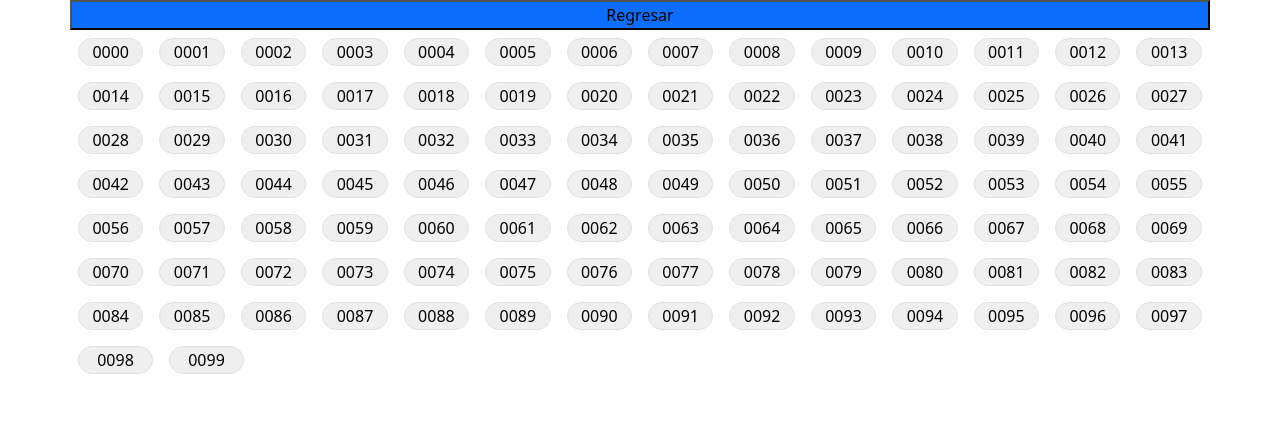
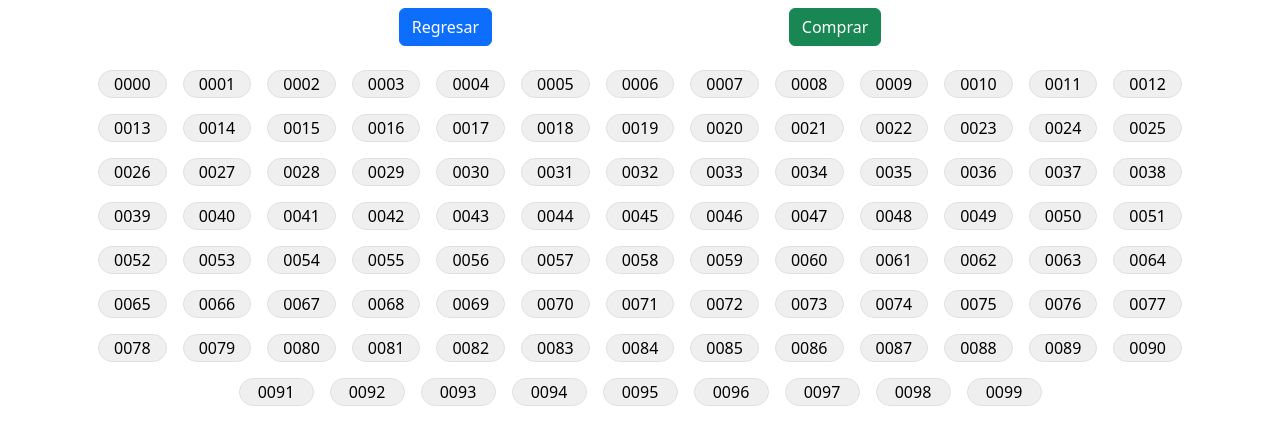
Before and after one commit to CesCM28/Sorteos, a Flask app: page /boletos in a window 1280 px wide. Shown: the part 62-507 px from the top of the page. Run offline with Flask 2, Linux system fonts and the light colour scheme.

Commit message:
ocultar botones y boton de comprar

```diff
--- a/templates/base.html
+++ b/templates/base.html
@@ -13,9 +13,9 @@
     <nav class="navbar sticky-top bg-black">
         <div class="container">
           <a class="navbar-brand text-light" href="/#fotos">Inicio</a>
-          <a class="navbar-brand text-light" href="/#preguntasFrecuentes">Preguntas Frecuentes</a>
-          <a class="navbar-brand text-light" href="/#nosotros">Nosotros</a>
-          <a class="navbar-brand text-light" href="/#contacto">Contacto</a>
+          <a class="navbar-brand text-light d-none d-lg-block" href="/#preguntasFrecuentes">Preguntas Frecuentes</a>
+          <a class="navbar-brand text-light d-none d-lg-block" href="/#nosotros">Nosotros</a>
+          <a class="navbar-brand text-light d-none d-lg-block" href="/#contacto">Contacto</a>
           <a class="navbar-brand text-light bg-danger p-2 m-0 rounded" href="{{ url_for('boletos') }}">Comprar Boleto</a>
         </div>
     </nav>
--- a/templates/boletos.html
+++ b/templates/boletos.html
@@ -36,13 +36,18 @@
           </div>
         </div>
       </div>
-    <div id="posible" class="row">
-      <button class="bg-primary regresar" onclick="regresar()">Regresar</button>
+    <div class="row m-2">
+      <div class="col d-flex justify-content-evenly">
+        <button type="button" class="btn btn-primary regresar" onclick="regresar()">Regresar</button>
+        <button ype="button" class="btn btn-success" data-bs-target="#modalToggle" data-bs-toggle="modal">Comprar</button>
+      </div>
     </div>
-    <div id="disponibles" class="row">
+    <div id="posible" class="row d-flex justify-content-center m-2">
+
+    </div>
+    <div id="disponibles" class="row d-flex justify-content-center m-2">
         {% for number in numeros %}
-        <!-- data-bs-target="#modalToggle" data-bs-toggle="modal"-->
-            <button id="{{ number }}" class="col border rounded-pill m-lg-2 m-sm-1 text-center boleto"  style="max-width:75px;" >{{ number }}</button>
+          <button id="{{ number }}" class="col border rounded-pill m-lg-2 m-sm-1 text-center boleto"  style="max-width:75px;" >{{ number }}</button>
         {% endfor %}
     </div>
 </div>
```
